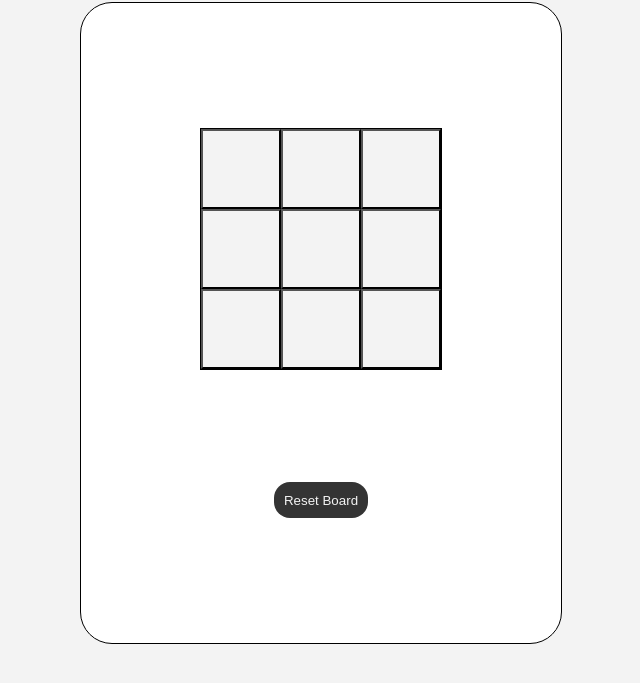
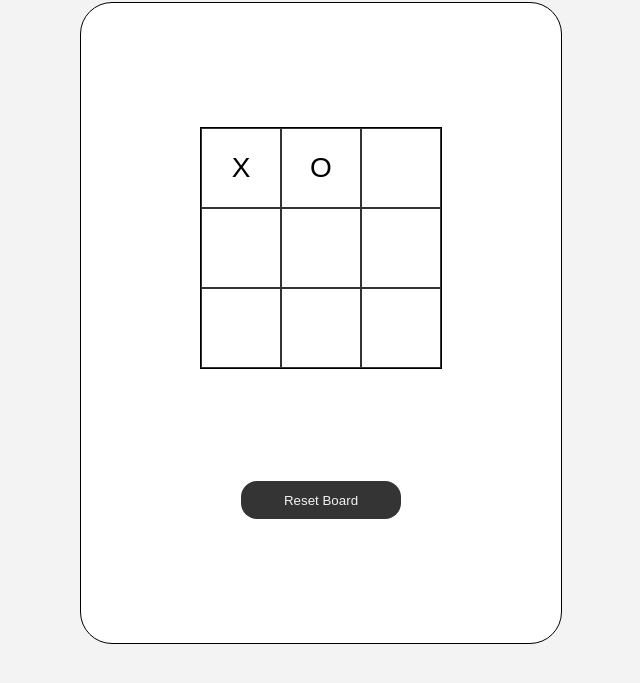
Before and after one commit to iyilmaz24/tic-tac-toe, a plain HTML site: page index.html in a window 1280 px wide. Shown: the part 109-792 px from the top of the page, without its empty margins (319-959 px from the left). Drawn offline with Linux system fonts and the light colour scheme.

Commit message:
add value to buttons, add styling to make ui feel more alive

```diff
--- a/index.html
+++ b/index.html
@@ -15,15 +15,15 @@
     <div id="game-window">
 
         <div id="game-grid">
-            <button id="index-1"></button>
-            <button id="index-2"></button>
-            <button id="index-3"></button>
-            <button id="index-4"></button>
-            <button id="index-5"></button>
-            <button id="index-6"></button>
-            <button id="index-7"></button>
-            <button id="index-8"></button>
-            <button id="index-9"></button>
+            <button id="index-1" value="1">X</button>
+            <button id="index-2" value="2">O</button>
+            <button id="index-3" value="3"></button>
+            <button id="index-4" value="4"></button>
+            <button id="index-5" value="5"></button>
+            <button id="index-6" value="6"></button>
+            <button id="index-7" value="7"></button>
+            <button id="index-8" value="8"></button>
+            <button id="index-9" value="9"></button>
         </div>
         <div>
             <button id="reset-button">Reset Board</button>
--- a/styles.css
+++ b/styles.css
@@ -31,6 +31,11 @@ body
     font-weight: bold;
 }
 
+#big-title:hover
+{
+    transform: scale(1.2);
+}
+
 #game-window
 {
     border-radius: 2rem;
@@ -56,11 +61,17 @@ body
     border: 1px solid black;
     > button
     {
-        background-color: #f3f3f3;
+        background-color: #ffffff;
+        border: 1px solid #343434;
+        font-size: 1.75rem;
+
     }
     > button:hover
     {
-        background-color: rgba(149, 143, 143, 0.44);
+        transform: scale(1.02);
+        background-color: #3434346b;
+        color: #f3f3f3;
+        font-size: 2.25rem;
     }
 }
 
@@ -71,10 +82,12 @@ body
     background-color: #343434;
     color: #f3f3f3;
     border-radius: 1rem;
-    border: none;
+    border: 1px transparent solid;
+    width: 10rem;
 }
 
 #reset-button:hover
 {
     border: crimson 1px solid;
+    transform: scale(1.05);
 }
```
